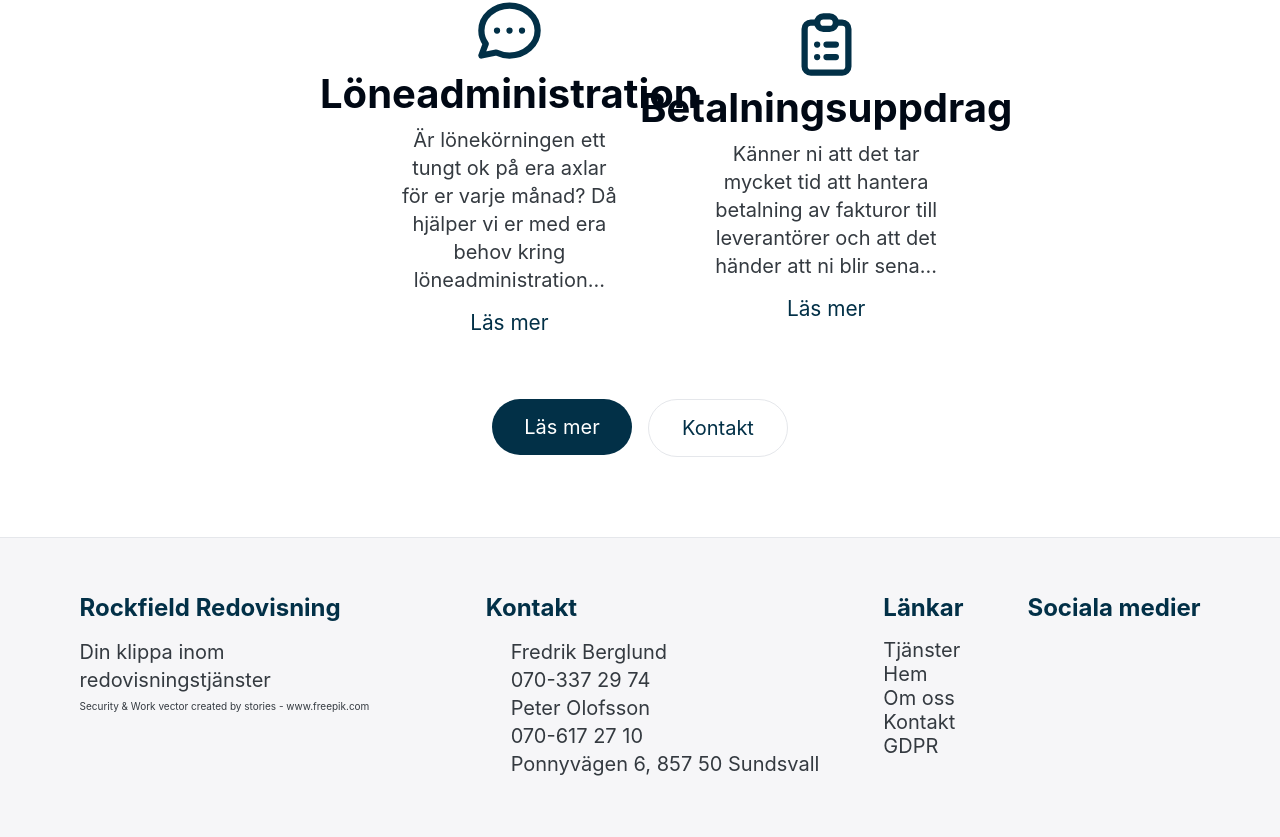
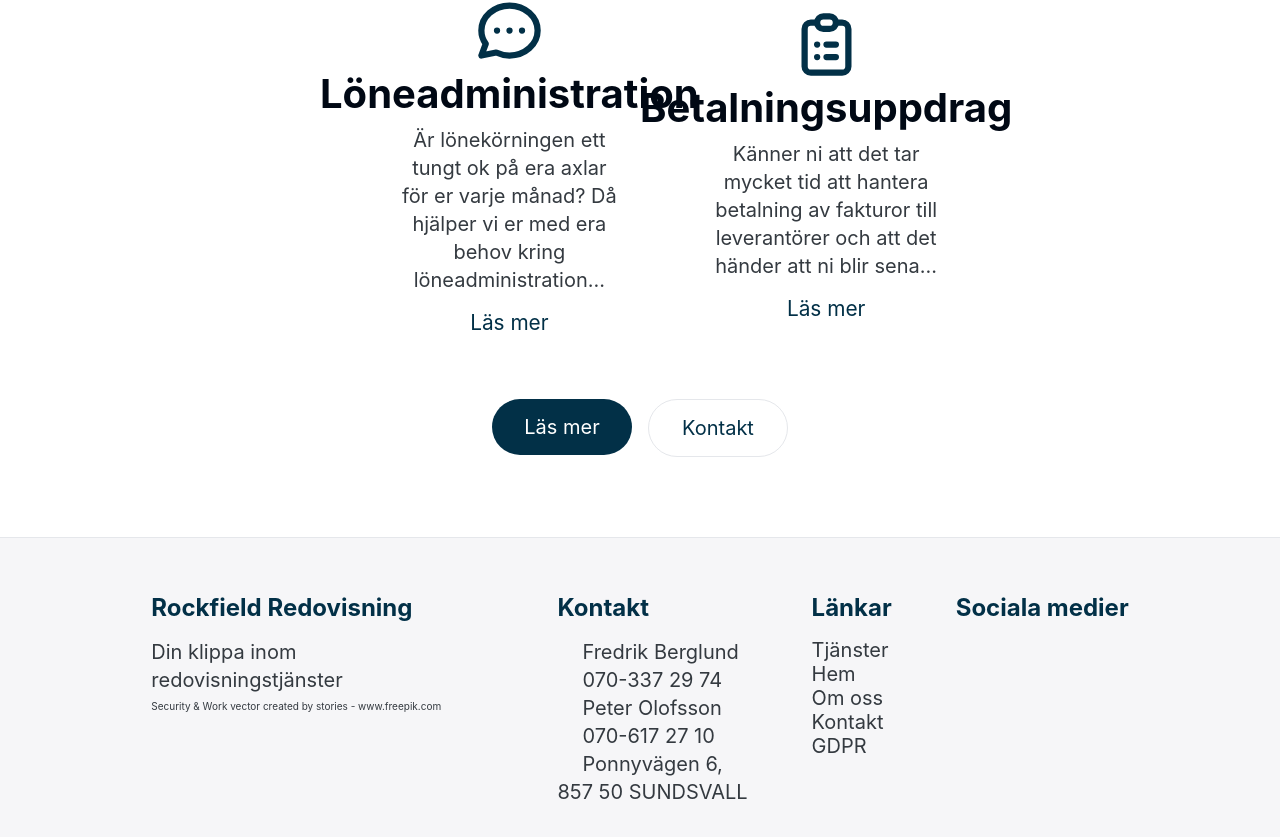
Before and after one commit to JockeHTML/rockfield-redovisning, a Next.js app: page / in a window 1280 px wide. Shown: the part 2883-3720 px from the top of the page. Built offline with nearby package versions, Linux system fonts and the light colour scheme.

Commit message:
styles added for footer and products

```diff
--- a/components/home/aboutUs/aboutUs.module.css
+++ b/components/home/aboutUs/aboutUs.module.css
@@ -17,7 +17,7 @@
 
 @media (max-width: 768px) {
   .content {
-    flex-direction: column-reverse;
+    flex-direction: column;
     width: 100%;
   }
   .aboutUs {
--- a/components/layout/Footer.js
+++ b/components/layout/Footer.js
@@ -31,10 +31,11 @@ const Footer = () => {
               </li>
             );
           })}
-          <li>
+          <li className={classes.extra}>
             <i className="fas fa-map-marker-alt"></i>
-            <p>Ponnyvägen 6, 857 50 Sundsvall</p>
+            <p>Ponnyvägen 6,</p>
           </li>
+          <p>857 50 SUNDSVALL</p>
         </ul>
       </div>
       <div className={classes.links}>
```
